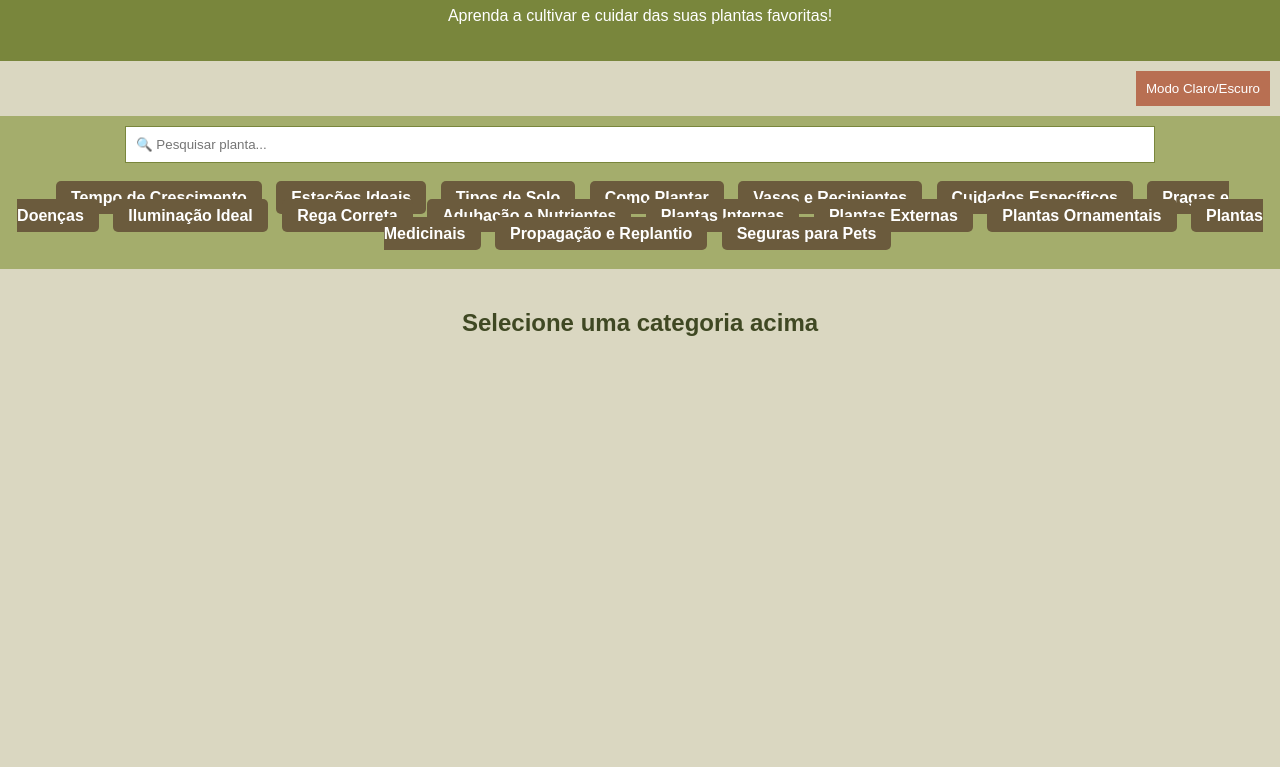
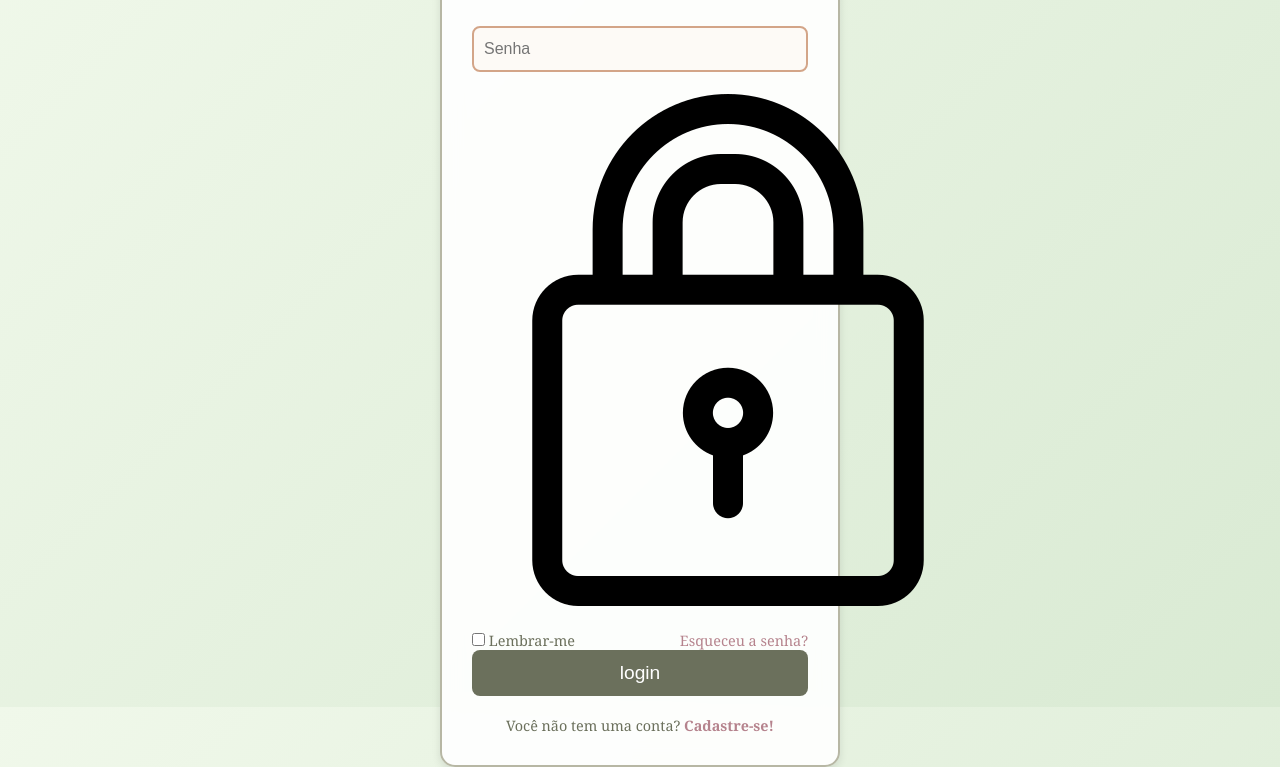
Before and after one commit to schosslermaria/PI2, a plain HTML site: page index.html in a window 1280 px wide. Shown: the part 93-860 px from the top of the page. Before the commit the page ends 800 px from the top, so only its background shows below. Drawn offline with Linux system fonts and the light colour scheme.

Commit message:
primeira programação

```diff
--- a/index.html
+++ b/index.html
@@ -1,49 +1,51 @@
 <!DOCTYPE html>
-<html lang="pt">
+<html lang="pt-br">
+
 <head>
     <meta charset="UTF-8">
     <meta name="viewport" content="width=device-width, initial-scale=1.0">
-    <title>Guia Completo de Cultivo de Plantas</title>
+    <title>Login - Guia de Cultivo</title>
     <link rel="stylesheet" href="style.css">
 </head>
+
 <body>
+    <div class="login-container">
+        <form class="login-form">
+            <h2>login</h2>
 
-    <header>
-        <h1>Guia Completo de Cultivo de Plantas</h1>
-        <p>Aprenda a cultivar e cuidar das suas plantas favoritas!</p>
-    </header>
+            <div class="input-container">
+                <input type="email" placeholder="Email" required>
+                <span class="icon">
+                    <img src="img/email.png">
+                </span>
+            </div>
 
-    <div class="modo-tema">
-        <button id="toggle-tema">Modo Claro/Escuro</button>
+            <div class="input-container">
+                <div>
+                    <div> <input type="password" placeholder="Senha" required>
+                        <span class="icon">
+                    </div>
+                        <div>
+                            <img src="img/padlock.png">
+                        </span>
+                        </div>
+                </div>
+            </div>
+
+            <div class="options">
+                <label>
+                    <input type="checkbox"> Lembrar-me
+                </label>
+                <a href="#">Esqueceu a senha?</a>
+            </div>
+
+            <button type="submit">login</button>
+
+            <p class="register-link">
+                Você não tem uma conta? <a href="#">Cadastre-se!</a>
+            </p>
+        </form>
     </div>
+</body>
 
-    <nav>
-        <input type="text" id="busca" placeholder="🔍 Pesquisar planta..." onkeyup="buscarPlanta()">
-        <ul>
-            <li><a href="#" onclick="mostrarCategoria('tempo')"> Tempo de Crescimento</a></li>
-            <li><a href="#" onclick="mostrarCategoria('estacoes')"> Estações Ideais</a></li>
-            <li><a href="#" onclick="mostrarCategoria('solo')"> Tipos de Solo</a></li>
-            <li><a href="#" onclick="mostrarCategoria('como_plantar')"> Como Plantar</a></li>
-            <li><a href="#" onclick="mostrarCategoria('vasos')"> Vasos e Recipientes</a></li>
-            <li><a href="#" onclick="mostrarCategoria('cuidados')"> Cuidados Específicos</a></li>
-            <li><a href="#" onclick="mostrarCategoria('pragas')"> Pragas e Doenças</a></li>
-            <li><a href="#" onclick="mostrarCategoria('iluminacao')"> Iluminação Ideal</a></li>
-            <li><a href="#" onclick="mostrarCategoria('rega')"> Rega Correta</a></li>
-            <li><a href="#" onclick="mostrarCategoria('adubacao')"> Adubação e Nutrientes</a></li>
-            <li><a href="#" onclick="mostrarCategoria('interno')"> Plantas Internas</a></li>
-            <li><a href="#" onclick="mostrarCategoria('externo')"> Plantas Externas</a></li>
-            <li><a href="#" onclick="mostrarCategoria('ornamental')"> Plantas Ornamentais</a></li>
-            <li><a href="#" onclick="mostrarCategoria('medicinal')"> Plantas Medicinais</a></li>
-            <li><a href="#" onclick="mostrarCategoria('propagacao')"> Propagação e Replantio</a></li>
-            <li><a href="#" onclick="mostrarCategoria('pets')"> Seguras para Pets</a></li>
-        </ul>
-    </nav>
-
-    <section id="conteudo">
-        <h2>Selecione uma categoria acima</h2>
-    </section>
-
-    <script src="script.js"></script>
-
-</body>
 </html>
--- a/script.js
+++ b/script.js
@@ -1,44 +1,5 @@
-const categorias = {
-    tempo: [
-        { nome: "Manjericão", descricao: "Cresce em 30 dias.", imagem: "https://via.placeholder.com/250?text=Manjericão" },
-        { nome: "Girassol", descricao: "Floresce em 100 dias.", imagem: "https://via.placeholder.com/250?text=Girassol" }
-    ],
-    solo: [
-        { nome: "Cenoura", descricao: "Prefere solo arenoso.", imagem: "https://via.placeholder.com/250?text=Cenoura" },
-        { nome: "Carvalho", descricao: "Melhor em solo argiloso.", imagem: "https://via.placeholder.com/250?text=Carvalho" }
-    ],
-    pets: [
-        { nome: "Calathea", descricao: "Não tóxica para pets.", imagem: "https://via.placeholder.com/250?text=Calathea" },
-        { nome: "Maranta", descricao: "Segura para animais.", imagem: "https://via.placeholder.com/250?text=Maranta" }
-    ]
-};
-
-function mostrarCategoria(categoria) {
-    const conteudo = document.getElementById("conteudo");
-    conteudo.innerHTML = `<h2>${categoria.charAt(0).toUpperCase() + categoria.slice(1)}</h2><div class='catalogo'></div>`;
-
-    categorias[categoria].forEach(planta => {
-        const card = document.createElement("div");
-        card.classList.add("planta");
-        card.innerHTML = `
-            <img src="${planta.imagem}" alt="${planta.nome}">
-            <h3>${planta.nome}</h3>
-            <p>${planta.descricao}</p>
-        `;
-        conteudo.querySelector(".catalogo").appendChild(card);
-    });
-}
-
-// Busca
-function buscarPlanta() {
-    const termo = document.getElementById("busca").value.toLowerCase();
-    for (let categoria in categorias) {
-        categorias[categoria] = categorias[categoria].filter(planta => planta.nome.toLowerCase().includes(termo));
-    }
-    mostrarCategoria(Object.keys(categorias)[0]);
-}
-
-// Modo Claro/Escuro
-document.getElementById("toggle-tema").addEventListener("click", () => {
-    document.body.classList.toggle("dark-mode");
+const form = document.querySelector('form');
+form?.addEventListener('submit', (e) => {
+    e.preventDefault();
+    alert('Filtro aplicado! 🌸 Exibindo plantas compatíveis.');
 });
--- a/style.css
+++ b/style.css
@@ -1,103 +1,120 @@
-/* 🌿 Estilos Gerais */
-body {
-    font-family: Arial, sans-serif;
-    background: #DAD7C1;  /* Bege claro */
-    color: #3F4823;  /* Verde escuro acinzentado */
-    text-align: center;
+/* styles.css */
+
+/* Reset básico */
+* {
     margin: 0;
     padding: 0;
-    transition: 0.3s;
+    box-sizing: border-box;
 }
 
-.modo-tema {
-    text-align: right;
-    padding: 10px;
+body {
+    display: flex;
+    justify-content: center;
+    align-items: center;
+    height: 100vh;
+    background: linear-gradient(135deg, #f0f8ea, #d9ead3); /* Fundo suave */
+    font-family: 'Georgia', serif;
 }
 
-#toggle-tema {
-    padding: 10px;
-    border: none;
-    cursor: pointer;
-    background: #B86F52;  /* Marrom avermelhado */
-    color: white;
+/* Container de login */
+.login-container {
+    background: rgba(255, 255, 255, 0.9);
+    padding: 30px;
+    border-radius: 15px;
+    box-shadow: 0 4px 8px rgba(0, 0, 0, 0.1);
+    backdrop-filter: blur(10px);
+    width: 100%;
+    max-width: 400px;
+    border: 2px solid #b7b7a4;
 }
 
-header {
-    background: #79863C;  /* Verde musgo */
-    color: white;
-    padding: 20px;
+/* Formulário */
+.login-form h2 {
+    text-align: center;
+    color: #6b705c;
+    margin-bottom: 20px;
+    text-transform: lowercase;
+    font-size: 1.8em;
 }
 
-nav {
-    background: #A4AD6C;  /* Verde oliva claro */
-    padding: 10px;
+/* Inputs */
+.input-container {
+    position: relative;
+    margin-bottom: 20px;
 }
 
-nav input {
-    padding: 10px;
-    width: 80%;
-    margin-bottom: 10px;
-    border: 1px solid #79863C;  /* Verde musgo */
+.input-container input {
+    width: 100%;
+    padding: 12px 40px 12px 10px;
+    border: 2px solid #d3a588;
+    border-radius: 8px;
+    outline: none;
+    font-size: 1em;
+    background: #fdfaf6;
 }
 
-nav ul {
-    list-style: none;
-    padding: 0;
+.input-container .icon {
+    display: inline-block;
+  width: 5px;
+  height: 5px;
+  overflow: hidden;
+  }
+
+.input-container .icon img{
+    width: 100%;            /* Faz a imagem se ajustar à largura do span */
+  height: 100%;           /* Faz a imagem se ajustar à altura do span */
+  object-fit: cover;
 }
 
-nav ul li {
-    display: inline;
-    margin: 5px;
+/* Opções */
+.options {
+    display: flex;
+    justify-content: space-between;
+    align-items: center;
+    font-size: 0.9em;
+    color: #6b705c;
 }
 
-nav ul li a {
+.options a {
+    color: #b5838d;
     text-decoration: none;
-    color: white;
-    font-weight: bold;
-    background: #6B5B3D;  /* Marrom terra */
-    padding: 8px 15px;
-    border-radius: 5px;
 }
 
-#conteudo {
-    padding: 20px;
+.options a:hover {
+    text-decoration: underline;
 }
 
-.catalogo {
-    display: flex;
-    flex-wrap: wrap;
-    justify-content: center;
+/* Botão de login */
+button {
+    width: 100%;
+    padding: 12px;
+    background: #6b705c;
+    color: #fff;
+    border: none;
+    border-radius: 8px;
+    font-size: 1.2em;
+    cursor: pointer;
+    transition: background 0.3s;
 }
 
-.planta {
-    background: #E6D3C0;  /* Bege terroso */
-    border-radius: 10px;
-    box-shadow: 2px 2px 10px rgba(0, 0, 0, 0.1);
-    margin: 15px;
-    padding: 15px;
-    width: 250px;
-    transition: transform 0.3s;
+button:hover {
+    background: #a98467;
 }
 
-.planta img {
-    width: 100%;
-    border-radius: 8px;
+/* Link de registro */
+.register-link {
+    text-align: center;
+    margin-top: 20px;
+    font-size: 0.9em;
+    color: #6b705c;
 }
 
-.planta:hover {
-    transform: scale(1.05);
+.register-link a {
+    color: #b5838d;
+    text-decoration: none;
+    font-weight: bold;
 }
 
-/* 🌙 Modo Escuro */
-.dark-mode {
-    background: #3F3B2A;  /* Marrom escuro acinzentado */
-    color: white;
+.register-link a:hover {
+    text-decoration: underline;
 }
-
-.dark-mode header, .dark-mode nav {
-    background: #574D33;  /* Marrom escuro */
-}
-
-.dark-mode .planta {
-    background: #6B5B3D;  /* Marrom terra */
-}
```
Also changed, not shown: filtro.html (added, +43 -0 lines), guia.html (added, +30 -0 lines), img/contrast.png (added), img/email.png (added), img/growth.png (added), img/padlock.png (added).
